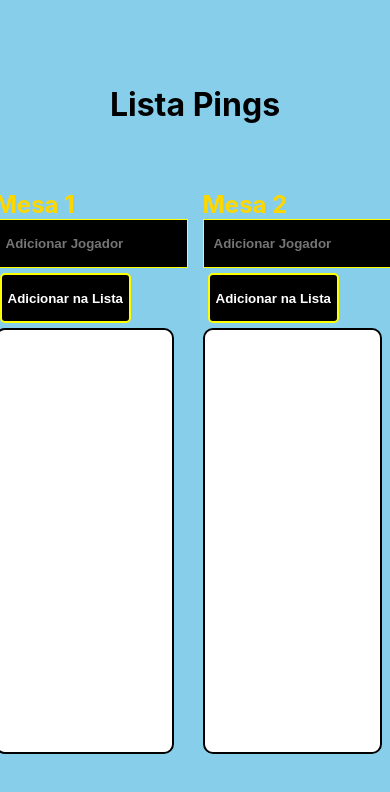
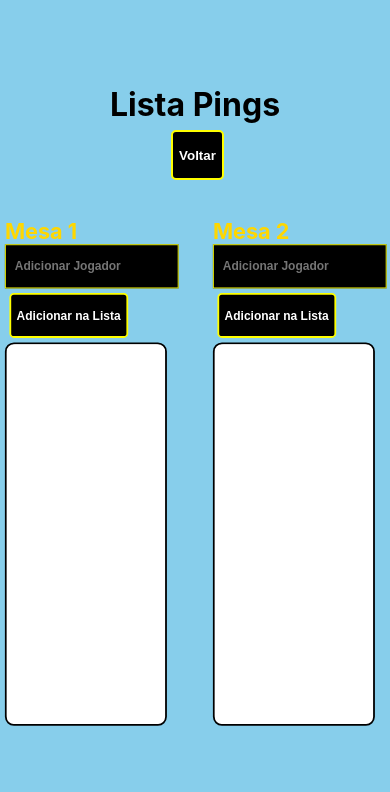
Before and after one commit to Diogolima-creator/ListaPingPong, a React (Vite) app: page /Mesas in a window 390 px wide. Shown: the top 792 px of the page. Built offline with nearby package versions, Linux system fonts and the light colour scheme.

Commit message:
update the responsive

```diff
--- a/index.html
+++ b/index.html
@@ -3,7 +3,7 @@
   <head>
     <meta charset="UTF-8" />
     <link rel="icon" type="image/svg+xml" href="/src/favicon.svg" />
-    <meta name="viewport" content="width=device-width, initial-scale=1.0" />
+    <meta name="viewport" content="width=device-width, initial-scale=1.0, minimum-scale=1, maximum-scale=1" />
     <title>Vite App</title>
   </head>
   <body>
--- a/src/index.css
+++ b/src/index.css
@@ -7,9 +7,11 @@
   -webkit-font-smoothing: antialiased;
   -moz-osx-font-smoothing: grayscale;
   overflow: hidden;
+
 }
 
 code {
   font-family: source-code-pro, Menlo, Monaco, Consolas, 'Courier New',
     monospace;
+
 }
--- a/src/pages/Mesas/styles.js
+++ b/src/pages/Mesas/styles.js
@@ -46,6 +46,9 @@
       transition: .5s;
     }
 
+    @media screen and (max-width: 426px) {
+      margin-right:0px;
+    }
 `));
 
 export const ButtonClose = styled.button`
@@ -113,6 +116,10 @@
 
 export const TableMesa = styled.div`
     margin:5px;
+
+    @media screen and (max-width: 426px) {
+      transform:scale(0.9);
+    }
 `;
 
 export const TableMesaTitle = styled.h1`
```
